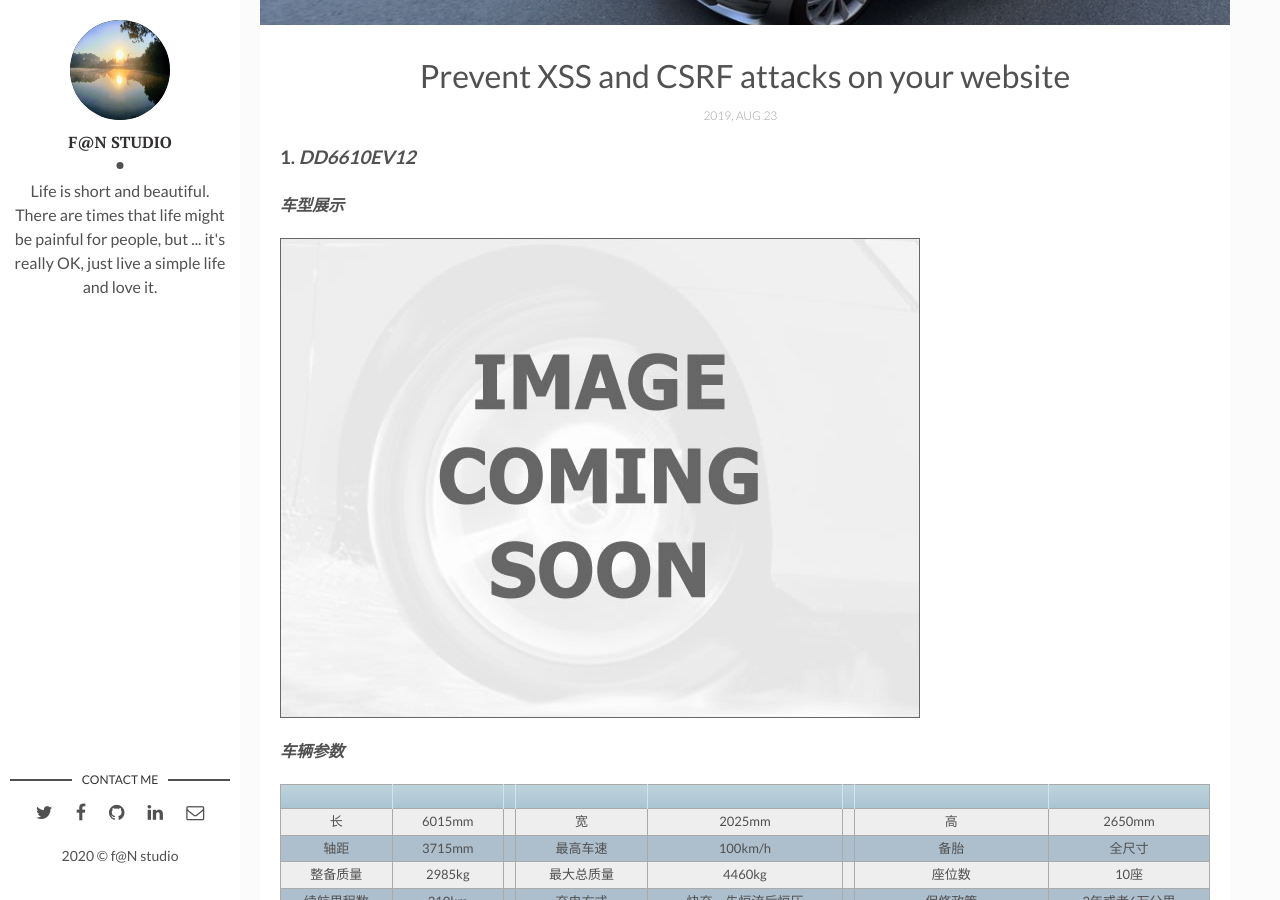
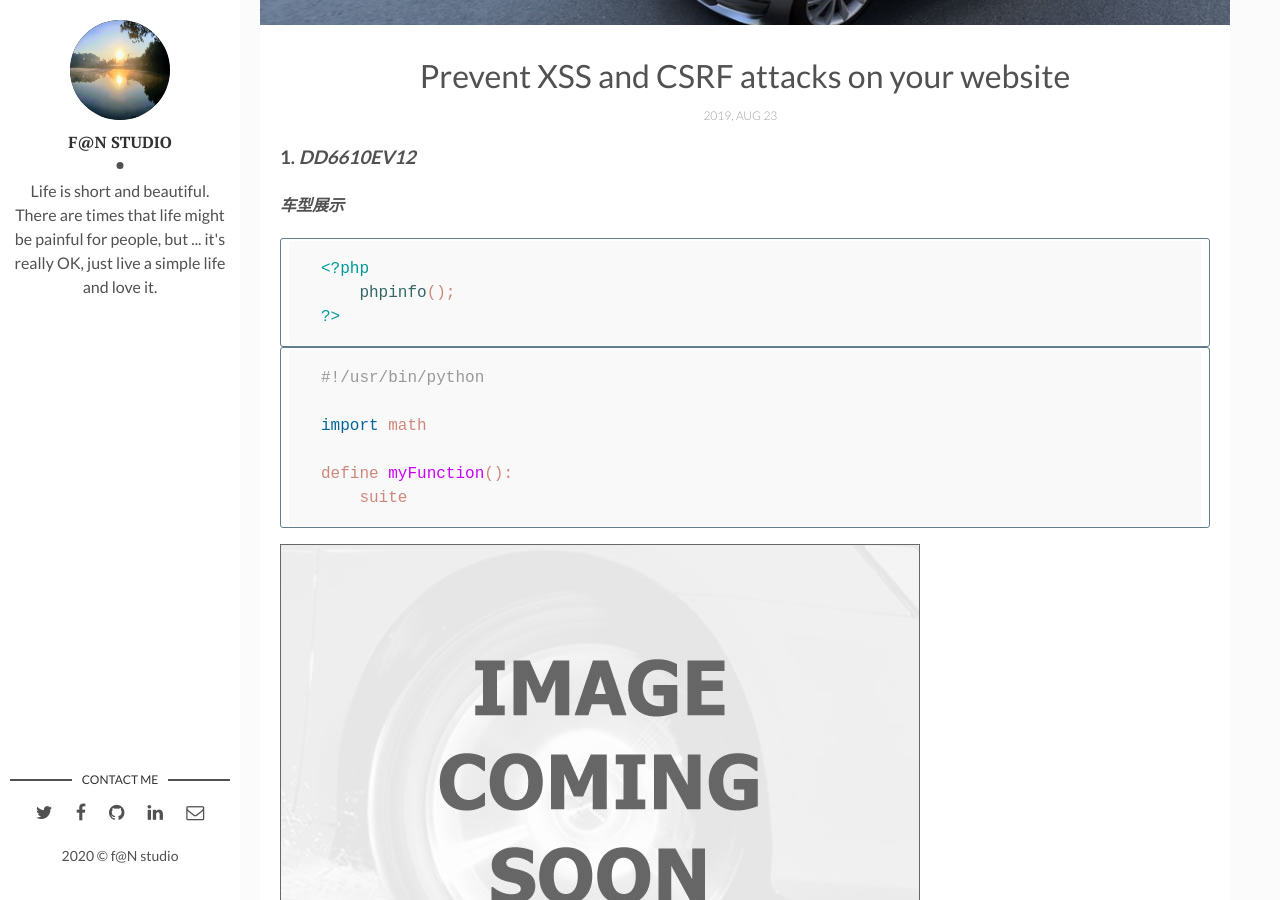
Before and after one commit to wowfrank/wowfrank.github.io, a Jekyll site: the page built from _posts/2019-08-19-prevent-xss-and-csrf-attacks.markdown, in a window 1280 px wide and 900 px high, scrolled down 495 px. Built offline with Jekyll 4.4.1, drawn with Linux system fonts in a browser that asks for light colours; comment, search, counter and statistics services are not loaded.

Commit message:
Update 2019-08-19-prevent-xss-and-csrf-attacks.markdown

`````diff
--- a/_posts/2019-08-19-prevent-xss-and-csrf-attacks.markdown
+++ b/_posts/2019-08-19-prevent-xss-and-csrf-attacks.markdown
@@ -9,6 +9,21 @@ tags: [Pure Electric Car,New Enegy,新能源]
 ---
 ### 1. _DD6610EV12_
 #### _车型展示_
+
+```php
+<?php
+    phpinfo();
+?>
+```
+
+```python
+#!/usr/bin/python
+
+import math
+
+define myFunction():
+    suite
+````
 
 ![新能源车型DD6610EV12]({{site.baseurl}}/assets/img/image_not_available.jpg)
 
`````
